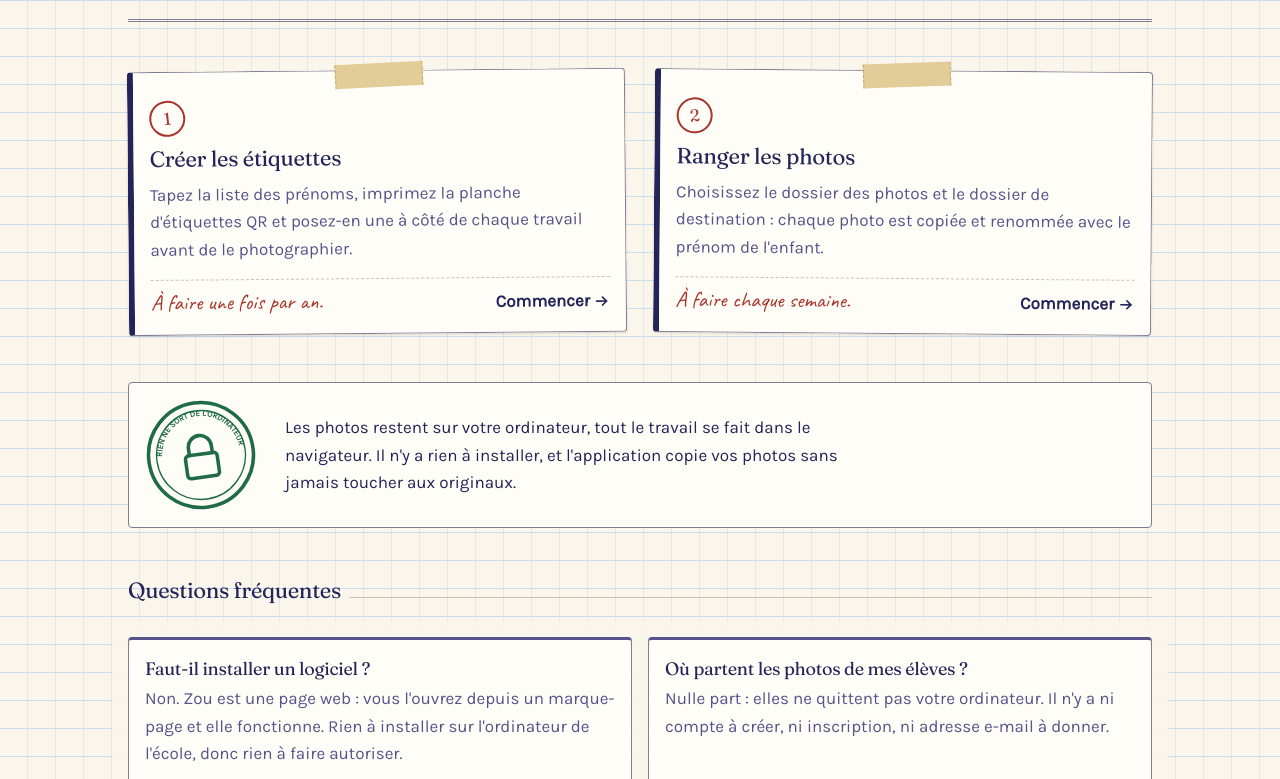
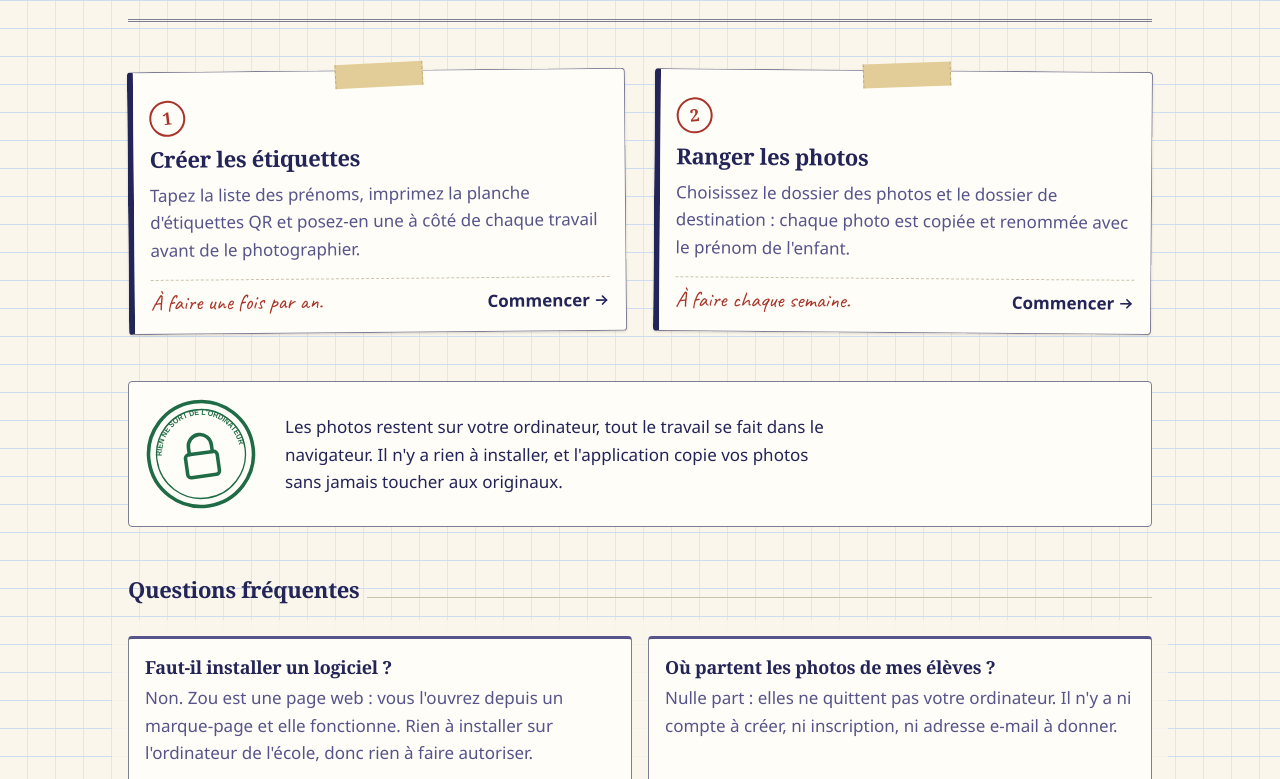
Before and after one commit to tetienne/zou, a website built with Vite: page index.html in a window 1280 px wide. Shown: the part 307-1086 px from the top of the page. Built offline with nearby package versions, Linux system fonts and the light colour scheme.

Commit message:
fix(ui): let every page have the voice, not only two of them
The filing page never asked for the fonts, so the one page she opens every
week fell back to Segoe UI and Times New Roman — the system stack the
whole design exists to replace. The build made it plain: its stylesheet
carried no @font-face at all.

An entry point should not be able to forget the voice, so the stylesheet
asks for it. Caveat stays behind on the home page, which holds the only
two handwritten lines in the app; the other pages were paying 50 kB to
draw nothing.

The two inks of the ruling leave @theme. A colour declared there is also
offered as `text-…` and `bg-…`, and at 1.6:1 on the paper that is an offer
no page should be able to take up.

```diff
--- a/src/labels.ts
+++ b/src/labels.ts
@@ -1,5 +1,4 @@
 // Printable sheet of QR labels: one QR per first name, repeated n times.
-import './fonts';
 import './style.css';
 import { qrCodeSvg } from './qr-generation';
 import {
--- a/src/style.css
+++ b/src/style.css
@@ -7,10 +7,17 @@
 @source '../*.html';
 @source './**/*.ts';
 
+/* The voice belongs to the stylesheet, not to a page: an entry point that
+   forgot to ask for it fell back to the system stack on the one page she opens
+   every week. Bundled rather than fetched from a CDN — a school machine is
+   often behind a proxy that blocks fonts.googleapis.com. Latin only, one
+   weight per role. `Caveat` is asked for by the home page alone, which is
+   where the handwritten line lives. */
+@import '@fontsource/fraunces/latin-700.css';
+@import '@fontsource/karla/latin-400.css';
+@import '@fontsource/karla/latin-700.css';
+
 @theme {
-  /* Self-hosted from `@fontsource-*` (see fonts.ts): a school machine often
-     sits behind a proxy that blocks fonts.googleapis.com, and the fallback
-     would be the system stack the voice was chosen to replace. */
   --font-sans: 'Karla', 'Segoe UI', system-ui, sans-serif;
   --font-display: 'Fraunces', Georgia, 'Times New Roman', serif;
   /* One job only: how often she does this. */
@@ -77,12 +84,20 @@
      pencil grey — 3.7:1 on the paper, 3.9:1 on a card. */
   --color-tableau: #7e7d96;
 
-  /* Decorative only, and never load-bearing: the Seyès ruling of the paper,
-     the separators inside a card, and the strip of tape on a taped card. */
+  /* Decorative only, and never load-bearing: the separators inside a card, and
+     the strip of tape on a taped card. Both are asked for by name in the
+     pages, so they belong to the theme. */
+  --color-hairline: #cbc3ae;
+  --color-tape: #e2cd98;
+}
+
+/* The two inks of the ruling stay out of `@theme`: a colour declared there
+   also becomes `bg-…`, `text-…`, `border-…`, and these two sit near 1.6:1 on
+   the paper — an offer no page should be able to take up. The gradient below
+   is their only consumer. */
+:root {
   --color-rule: #cddcee;
   --color-rule-strong: #b0c8e2;
-  --color-hairline: #cbc3ae;
-  --color-tape: #e2cd98;
 }
 
 @layer base {
```
Also changed, not shown: src/fonts.ts (+3 -11 lines).
